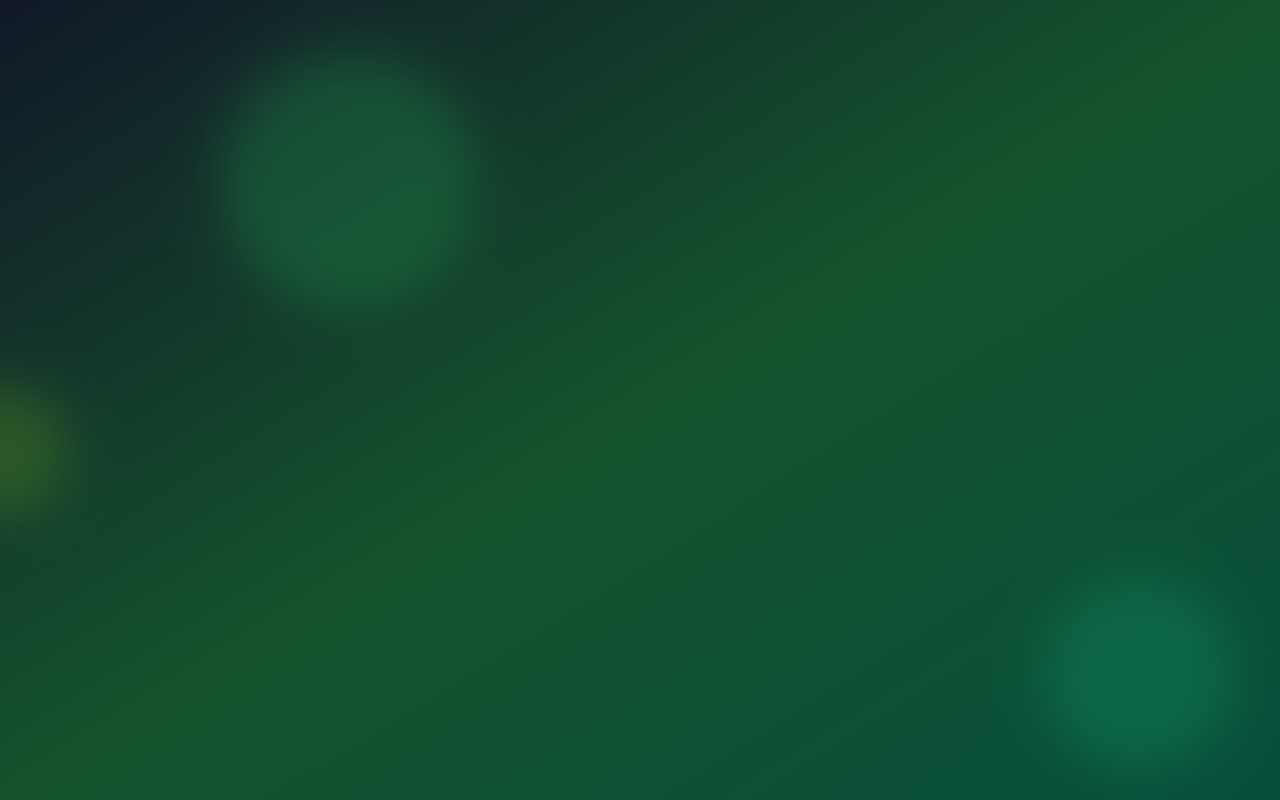
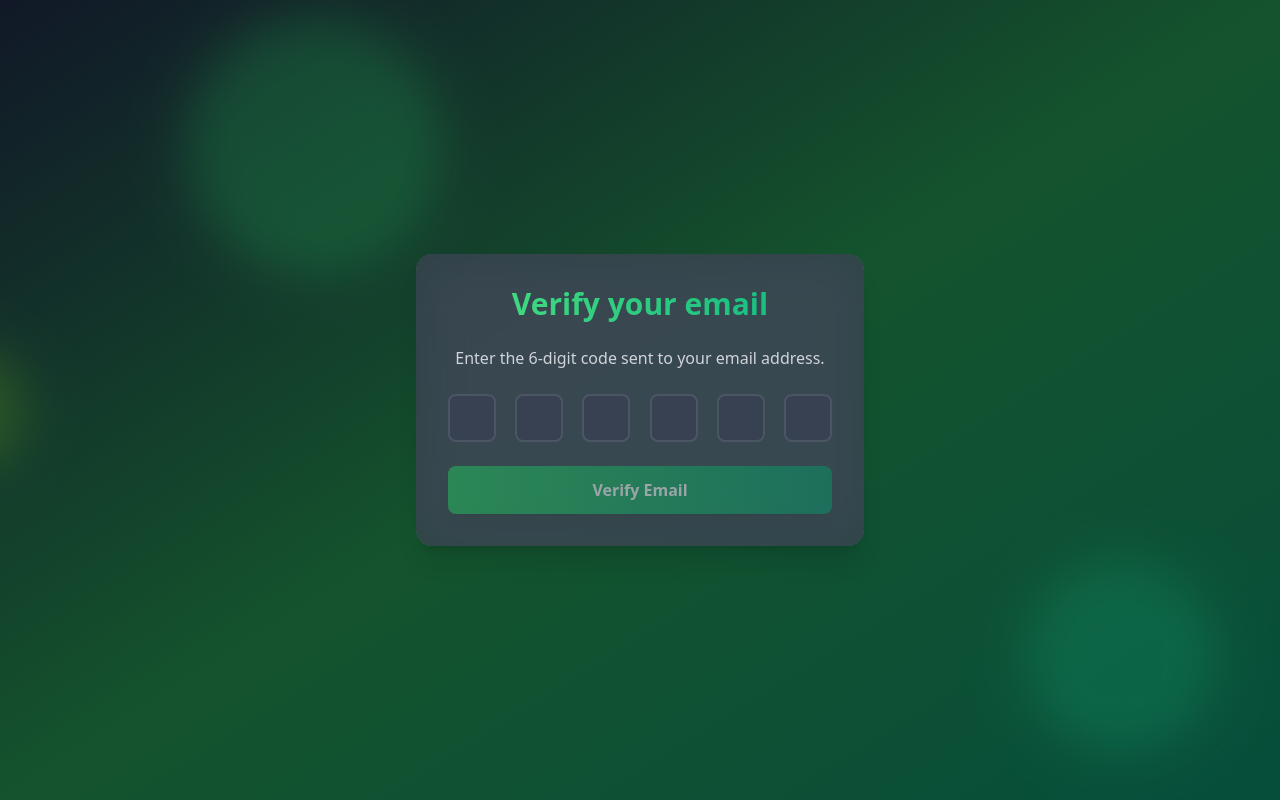
Before and after one commit to dev-eranda/mern-auth-techniques, a React (Vite) app in the folder frontend/: page /verify-email in a window 1280 px wide. Before the commit this address had no page. Built offline with nearby package versions, Linux system fonts and the light colour scheme; the HTML template or start-up script is replaced by a standard one.

Commit message:
fix: verify email UI

```diff
--- a/frontend/package.json
+++ b/frontend/package.json
@@ -13,7 +13,8 @@
     "lucide-react": "^0.429.0",
     "react": "^18.3.1",
     "react-dom": "^18.3.1",
-    "react-router-dom": "^6.26.1"
+    "react-router-dom": "^6.26.1",
+    "zustand": "^4.5.5"
   },
   "devDependencies": {
     "@eslint/js": "^9.9.0",
--- a/frontend/src/App.jsx
+++ b/frontend/src/App.jsx
@@ -1,6 +1,7 @@
+import LoginPage from "./pages/LoginPage";
+import SignUpPage from "./pages/SignUpPage";
 import FloatingShape from "./components/FloatingShape";
-import Signup from "./pages/SignUpPage";
-import Login from "./pages/LoginPage";
+import EmailVerificationPage from "./pages/EmailVerificationPage.jsx";
 import { Route, Routes } from "react-router-dom";
 
 function App() {
@@ -30,8 +31,9 @@ function App() {
 
       <Routes>
         <Route path="/" element={"Home"} />
-        <Route path="/signup" element={<Signup />} />
-        <Route path="/login" element={<Login />} />
+        <Route path="/signup" element={<SignUpPage />} />
+        <Route path="/login" element={<LoginPage />} />
+        <Route path="/verify-email" element={<EmailVerificationPage />} />
       </Routes>
     </div>
   );
--- /dev/null
+++ b/frontend/src/pages/EmailVerificationPage.jsx
@@ -0,0 +1,106 @@
+import { useRef, useState, useEffect } from "react";
+import { useNavigate } from "react-router-dom";
+import { motion } from "framer-motion";
+
+const EmailVerificationPage = () => {
+  const [code, setCode] = useState(["", "", "", "", "", ""]);
+  const inputRefs = useRef([]);
+  const navigate = useNavigate();
+  const isLoading = false;
+
+  const handleChange = (index, value) => {
+    const newCode = [...code];
+
+    // Handle pasted content
+    if (value.length > 1) {
+      const pastedCode = value.slice(0, 6).split("");
+      for (let i = 0; i < 6; i++) {
+        newCode[i] = pastedCode[i] || "";
+      }
+      setCode(newCode);
+
+      // Focus on the last non-empty input or the first empty one
+      const lastFilledIndex = newCode.findLastIndex((digit) => digit !== "");
+      const focusIndex = lastFilledIndex < 5 ? lastFilledIndex + 1 : 5;
+      inputRefs.current[focusIndex].focus();
+    } else {
+      newCode[index] = value;
+      setCode(newCode);
+
+      // Move focus to the next input field if value is entered
+      if (value && index < 5) {
+        inputRefs.current[index + 1].focus();
+      }
+    }
+  };
+
+  const handleKeyDown = (index, e) => {
+    if (e.key === "Backspace" && !code[index] && index > 0) {
+      inputRefs.current[index - 1].focus();
+    }
+  };
+
+  const handleSubmit = async (e) => {
+    e.preventDefault();
+    const verificationCode = code.join("");
+    try {
+      //   await verifyEmail(verificationCode);
+      navigate("/");
+      //   toast.success("Email verified successfully");
+    } catch (error) {
+      console.log(error);
+    }
+  };
+
+  // Auto submit when all fields are filled
+  useEffect(() => {
+    if (code.every((digit) => digit !== "")) {
+      handleSubmit(new Event("submit"));
+    }
+  }, [code]);
+
+  return (
+    <div className="w-full max-w-md overflow-hidden bg-gray-500 bg-opacity-50 shadow-xl rounded-2xl backdrop-filter backdrop-blur-xl">
+      <motion.div
+        initial={{ opacity: 0, y: -50 }}
+        animate={{ opacity: 1, y: 0 }}
+        transition={{ duration: 0.5 }}
+        className="w-full max-w-md p-8 overflow-hidden bg-gray-800 bg-opacity-50 shadow-2xl backdrop-filter backdrop-blur-xl rounded-2xl">
+        <h2 className="mb-6 text-3xl font-bold text-center text-transparent bg-gradient-to-r from-green-400 to-emerald-500 bg-clip-text">
+          Verify your email
+        </h2>
+        <p className="mb-6 text-center text-gray-300">
+          Enter the 6-digit code sent to your email address.
+        </p>
+        <form onSubmit={handleSubmit} className="space-y-6">
+          <div className="flex justify-between">
+            {code.map((digit, index) => (
+              <input
+                key={index}
+                ref={(el) => {
+                  inputRefs.current[index] = el;
+                }}
+                type="text"
+                maxLength="6"
+                value={digit}
+                onChange={(e) => handleChange(index, e.target.value)}
+                onKeyDown={(e) => handleKeyDown(index, e)}
+                className="w-12 h-12 text-2xl font-bold text-center text-white bg-gray-700 border-2 border-gray-600 rounded-lg focus:border-green-500 focus:outline-none"
+              />
+            ))}
+          </div>
+          <motion.button
+            whileHover={{ scale: 1.05 }}
+            whileTap={{ scale: 0.95 }}
+            type="submit"
+            disabled={isLoading || code.some((digit) => !digit)}
+            className="w-full px-4 py-3 font-bold text-white rounded-lg shadow-lg bg-gradient-to-r from-green-500 to-emerald-600 hover:from-green-600 hover:to-emerald-700 focus:outline-none focus:ring-2 focus:ring-green-500 focus:ring-opacity-50 disabled:opacity-50">
+            {isLoading ? "Verifying..." : "Verify Email"}
+          </motion.button>
+        </form>
+      </motion.div>
+    </div>
+  );
+};
+
+export default EmailVerificationPage;
```
Also changed, not shown: 1 other file (tests, documents, lock files or other folders).
